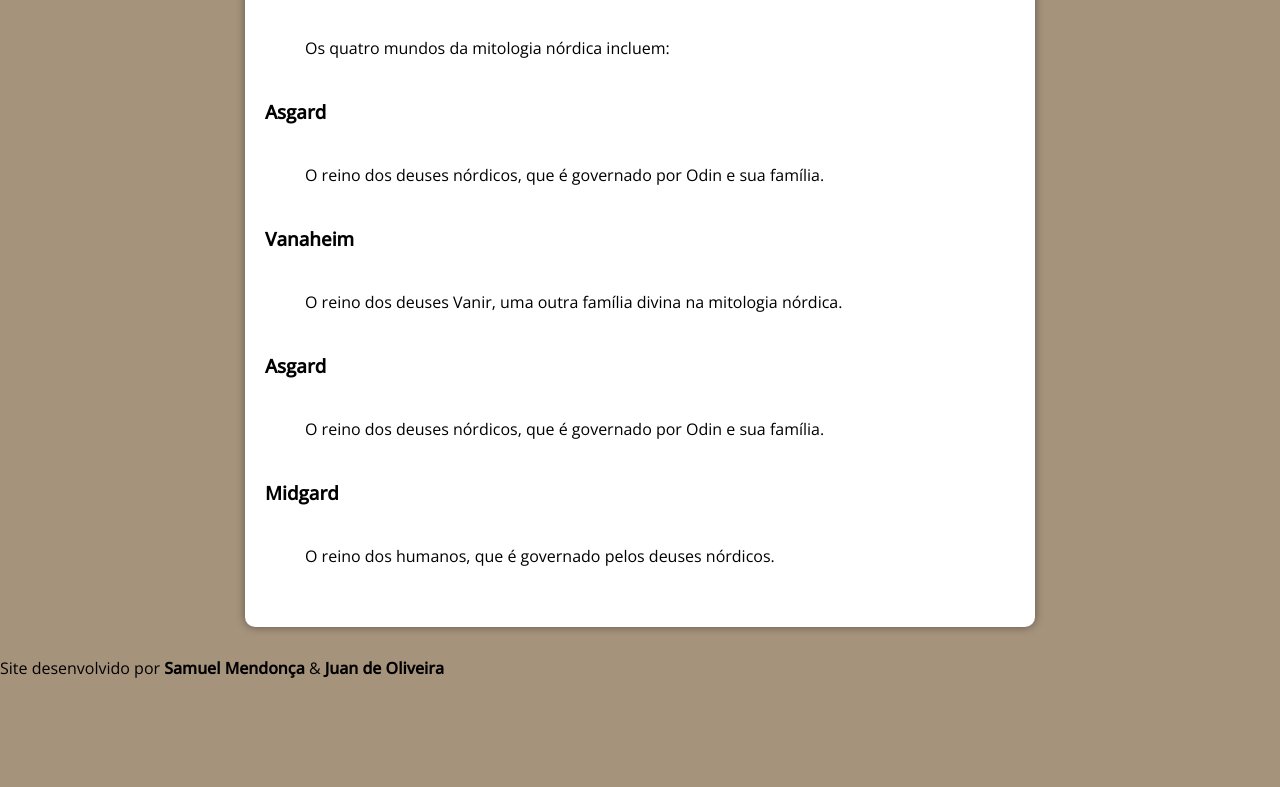
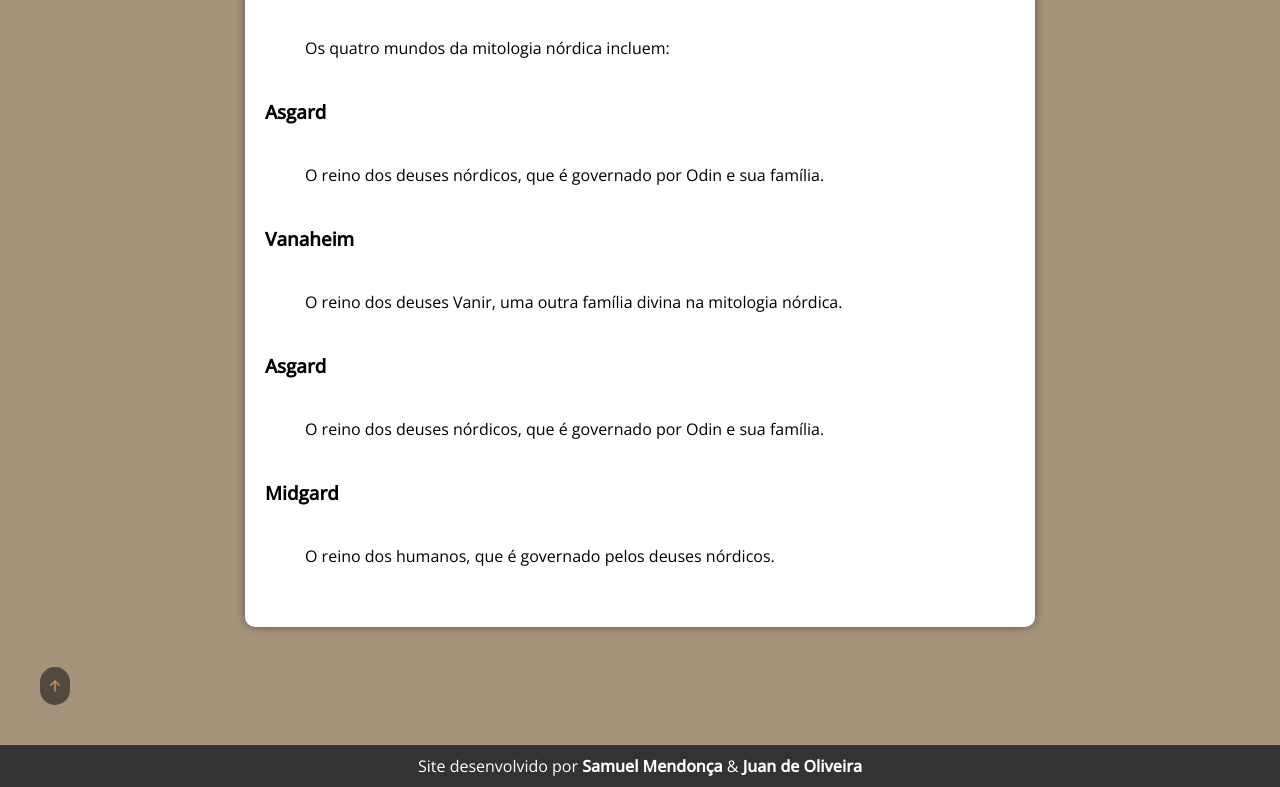
Before and after one commit to samuelmendoncaa/projetos-pessoais, a plain HTML site: page Projetos/SIte do Odin/index.html in a window 1280 px wide. Shown: the part 3550-4337 px from the top of the page. Before the commit the page ends 4229 px from the top, so only its background shows below. Drawn offline with nearby package versions, Linux system fonts and the light colour scheme.

Commit message:
02/02/23

```diff
--- a/Projetos/SIte do Odin/css/style.css
+++ b/Projetos/SIte do Odin/css/style.css
@@ -84,3 +84,22 @@ aside{
 aside >p{
     margin-bottom: 20px;
 }
+
+button{
+    padding: 10px;
+    border-radius: 20px;
+    border: none;
+    background-color: var(--cor02);
+}
+
+button a{
+    text-decoration: none;
+    color: var(--cor05);
+}
+
+footer{
+    background-color: #333;
+    text-align: center;
+    padding: 10px;
+    color: white;
+}
--- a/Projetos/SIte do Odin/index.html
+++ b/Projetos/SIte do Odin/index.html
@@ -4,13 +4,14 @@
     <meta charset="UTF-8">
     <meta http-equiv="X-UA-Compatible" content="IE=edge">
     <meta name="viewport" content="width=device-width, initial-scale=1.0">
+    <script src="https://kit.fontawesome.com/c435c57cf6.js" crossorigin="anonymous"></script>
     <link rel="shortcut icon" href="images/icon.ico" type="image/x-icon">
     <link rel="stylesheet" href="css/style.css">
     <title>Site do Blogodin</title>
 </head>
 <body>
     <header>
-        <h1>BLOGODIN</h1>
+        <h1 id="Ínicio">BLOGODIN</h1>
         <p>Conheça tudo o que você sempre quis saber sobre o deus nórdico Odin!</p>
     </header>
     <nav>
@@ -78,6 +79,10 @@
         </article>
     </main>
 
+    <aside>
+        <button><a href="#Ínicio"><i class="fa-sharp fa-solid fa-arrow-up"></i></a></button>
+    </aside>
+
     <footer>
         <p>Site desenvolvido por <strong>Samuel Mendonça</strong> & <strong>Juan de Oliveira</strong></p>
     </footer>
```
